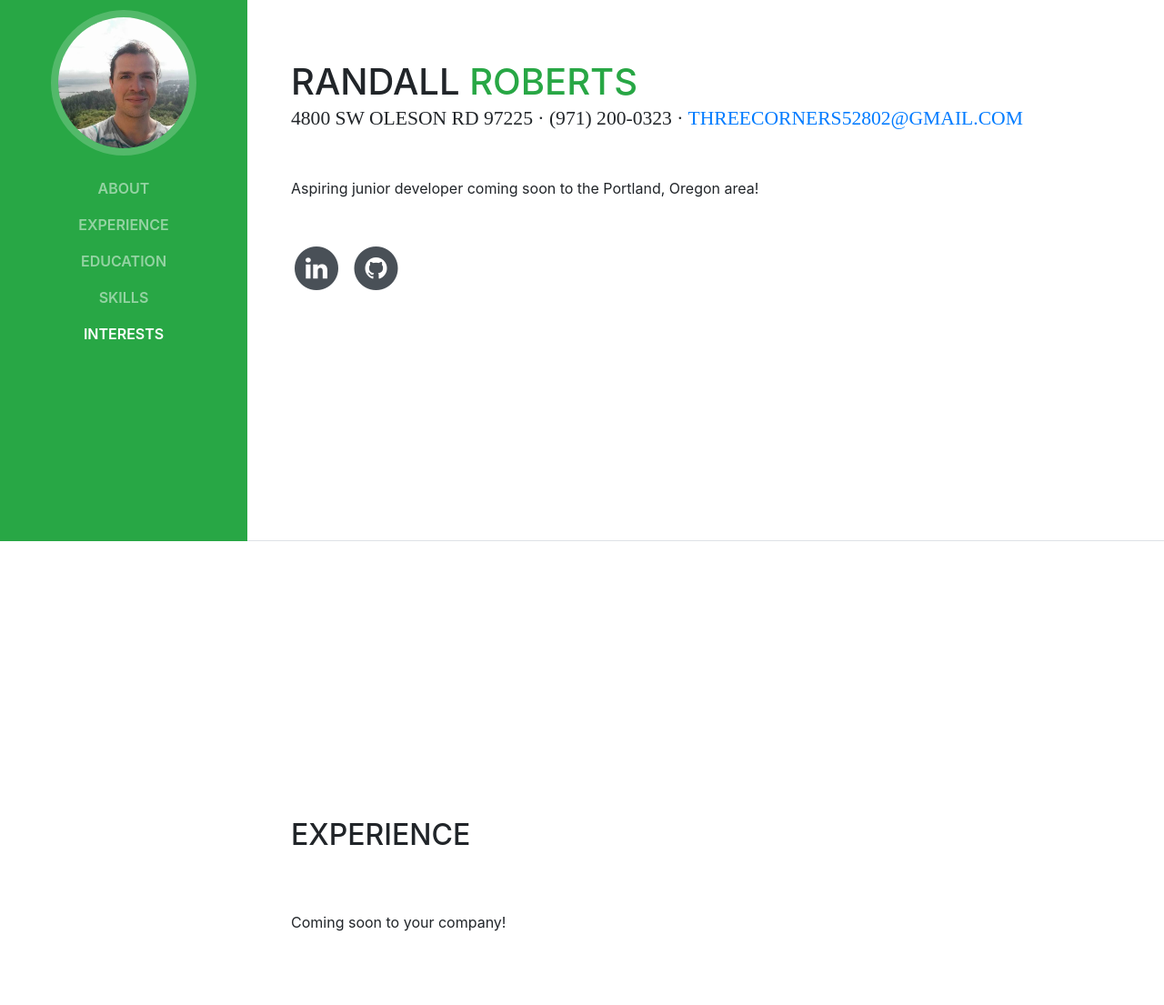
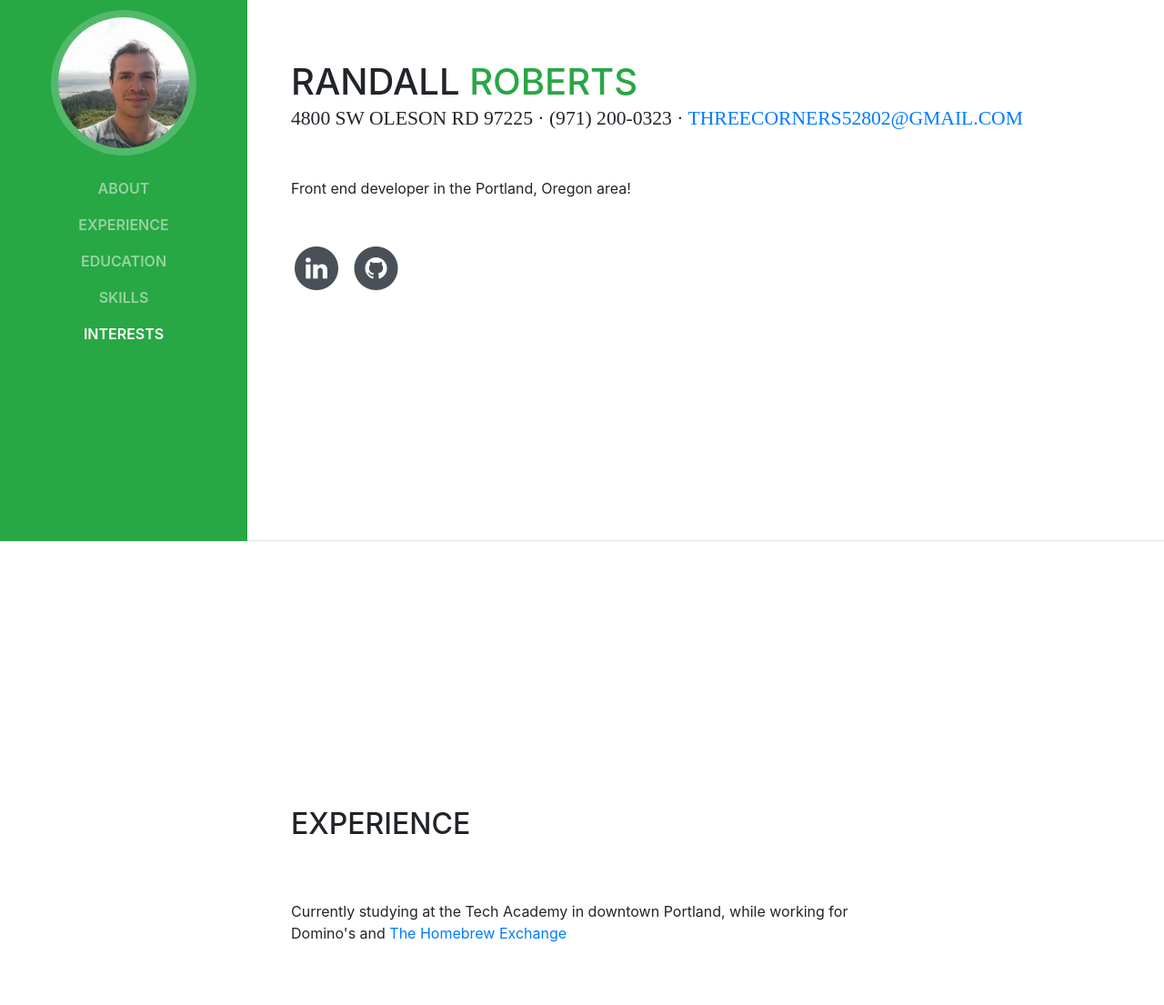
Before and after one commit to thescandall/.github.io, a website with bundled scripts: page index.html in a window 1280 px wide. Shown: the part 205-1310 px from the top of the page at 91% size. Built offline with nearby package versions, Linux system fonts and the light colour scheme; a web font is replaced by a local one.

Commit message:
Add files via upload
minor changes to site

```diff
--- a/index.html
+++ b/index.html
@@ -13,14 +13,14 @@
     <!-- Bootstrap core CSS -->
     <link href="vendor/bootstrap/css/bootstrap.min.css" rel="stylesheet">
 
-    <!-- Custom fonts for this template -->
+    <!-- Custom fonts -->
     <link href="https://fonts.googleapis.com/css?family=Saira+Extra+Condensed:100,200,300,400,500,600,700,800,900" rel="stylesheet">
     <link href="https://fonts.googleapis.com/css?family=Open+Sans:300,300i,400,400i,600,600i,700,700i,800,800i" rel="stylesheet">
     <link href="vendor/font-awesome/css/font-awesome.min.css" rel="stylesheet">
     <link href="vendor/devicons/css/devicons.min.css" rel="stylesheet">
     <link href="vendor/simple-line-icons/css/simple-line-icons.css" rel="stylesheet">
 
-    <!-- Custom styles for this template -->
+    <!-- Custom styles  -->
     <link href="css/resume.min.css" rel="stylesheet">
 
   </head>
@@ -68,7 +68,7 @@
           <div class="subheading mb-5">4800 SW Oleson Rd 97225 · (971) 200-0323 ·
             <a href="mailto:threecorners52802@gmail.com">threecorners52802@gmail.com</a>
           </div>
-          <p class="mb-5">Aspiring junior developer coming soon to the Portland, Oregon area!</p>
+          <p class="mb-5">Front end developer in the Portland, Oregon area!</p>
           <ul class="list-inline list-social-icons mb-0">
             <li class="list-inline-item">
              <a href="https://www.linkedin.com/in/randall-roberts-b91a6314a/" target="_blank">
@@ -98,7 +98,7 @@
             <div class="resume-content mr-auto">
               <h3 class="mb-0"></h3>
               <div class="subheading mb-3"></div>
-              <p>Coming soon to your company!</p>
+              <p>Currently studying at the Tech Academy in downtown Portland, while working for Domino's and <a href="http://homebrewexchange.net/" target="_blank">The Homebrew Exchange</a></p>
             </div>
             <div class="resume-date text-md-right">
               <span class="text-primary"></span>
@@ -153,6 +153,9 @@
 			 <li class="list-inline-item">
               <i class="devicons devicons-stackoverflow"></i>
 			 </li>
+			 <li = class="list-inline-item">
+				<i class="devicons devicons-visualstudio")"></i>
+				</li>
 
           </ul>
 
@@ -190,7 +193,7 @@
     <!-- Plugin JavaScript -->
     <script src="vendor/jquery-easing/jquery.easing.min.js"></script>
 
-    <!-- Custom scripts for this template -->
+    <!-- Custom scripts  -->
     <script src="js/resume.min.js"></script>
 
   </body>
```
